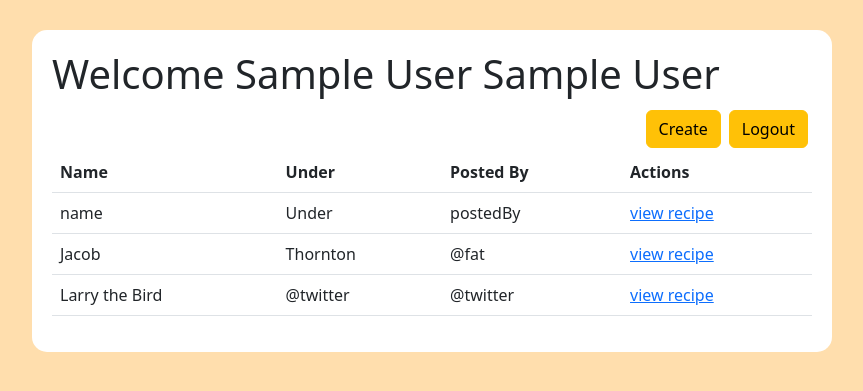
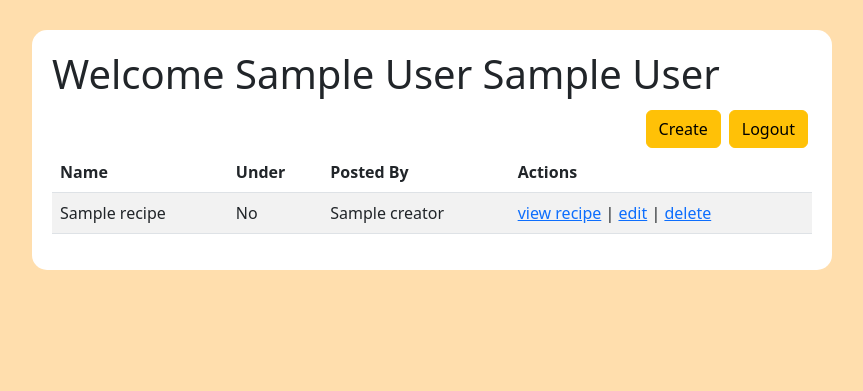
Before and after one commit to dreessen-n/recipes, a Flask app: template flask_app/templates/dashboard.html in a window 1280 px wide. Shown: the top 391 px of the page, without its empty margins (208-1071 px from the left). Run offline with Flask 2, Linux system fonts and the light colour scheme; the visitor is signed in with stand-in values (Sample User, id 1); tables that the repository leaves empty or names only in its code hold one stand-in row (values such as "Sample post"); the template is opened without the code that fills it: most values are stand-ins (such as "Sample title", 1, 10 or a date in 2020).

Commit message:
Dashboard is running; need to rewrite get_all_recipes to include users.name

```diff
--- a/flask_app/controllers/users.py
+++ b/flask_app/controllers/users.py
@@ -54,8 +54,8 @@ def dashboard():
         session['first_name'] = one_user.first_name
         session['last_name'] = one_user.last_name
     # Add all_recipes to the dashboard
-    recipes_all = recipe.Recipe.get_all_recipes()
-    return render_template('dashboard.html', one_user=one_user, all_recipes=recipes_all)
+    all_recipes = recipe.Recipe.get_all_recipes()
+    return render_template('dashboard.html', one_user=one_user, all_recipes=all_recipes)
 
 @app.route('/login', methods=['POST'])
 def login():
--- a/flask_app/templates/dashboard.html
+++ b/flask_app/templates/dashboard.html
@@ -16,7 +16,7 @@
             <a class="btn btn-dash btn-warning" href="/logout" role="button">Logout</a>
         </div>
         <div class="main">
-<table class="table">
+        <table class="table table-striped">
           <thead>
             <tr>
               <th scope="col">Name</th>
@@ -26,30 +26,25 @@
             </tr>
           </thead>
           <tbody>
+            {% for r in all_recipes %}
             <tr>
-      <td>name</td>
-      <td>Under</td>
-      <td>postedBy</td>
+                <td>{{ r.name }}</td>
+                {% if r.under_30 == 1 %}
+                  <td>Yes</td>
+                  {% else %}
+                  <td>No</td>
+                  {% endif %}
+                  <!-- NEED TO GET CREATORS NAME -->
+                  <td>{{ r.creator }}</td>
               <td>
-          <a href="/recipe/{{ recipe_id  }}">view recipe</a>
+                  <a href="/recipe/{{ r.id  }}">view recipe</a> |
+                  {% if r.id == session.id %}
+                  <a href="/recipe/edit/{{r.id}}">edit</a> |
+                  <a href="/recipe/delete/{{r.id}}">delete</a>
+                  {% endif %}
               </td>
             </tr>
-    <tr>
-      <td>Jacob</td>
-      <td>Thornton</td>
-      <td>@fat</td>
-      <td>
-          <a href="/recipe/{{ recipe_id  }}">view recipe</a>
-      </td>
-    </tr>
-    <tr>
-      <td>Larry the Bird</td>
-      <td>@twitter</td>
-      <td>@twitter</td>
-      <td>
-          <a href="/recipe/{{ recipe_id  }}">view recipe</a>
-      </td>
-    </tr>
+            {% endfor %}
           </tbody>
         </table>
         </div>
```
Also changed, not shown: flask_app/models/recipe.py (+6 -4 lines), flask_app/templates/recipe_edit.html (added), flask_app/templates/recipe_new.html (added), flask_app/templates/recipe_show.html (added). Lines whose indentation alone changed are shown as unchanged.
